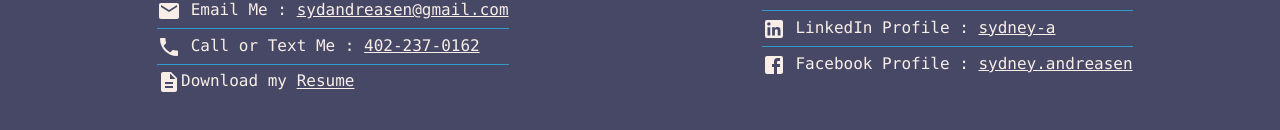
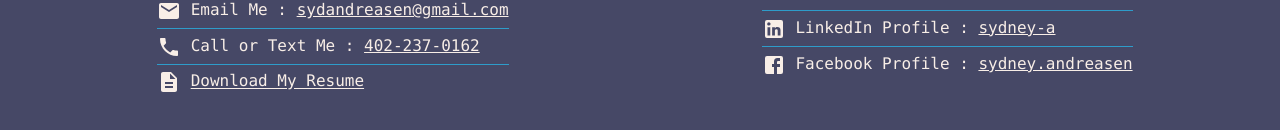
Before and after one commit to sydandreasen/portfolio, a React (Create React App) app: page / in a window 1280 px wide. Shown: the part 784-914 px from the top of the page. Built offline with nearby package versions, Linux system fonts and the light colour scheme.

Commit message:
fix resume download spacing

```diff
--- a/src/Components/JS/About.js
+++ b/src/Components/JS/About.js
@@ -196,9 +196,9 @@ export const About = (props) => {
               </p>
               <p>
                 <DescriptionIcon style={{ verticalAlign: "middle" }} />
-                <span>Download my </span>
+                <span> </span>
                 <a download href={resume}>
-                  Resume
+                  Download My Resume
                 </a>
               </p>
             </div>
```
